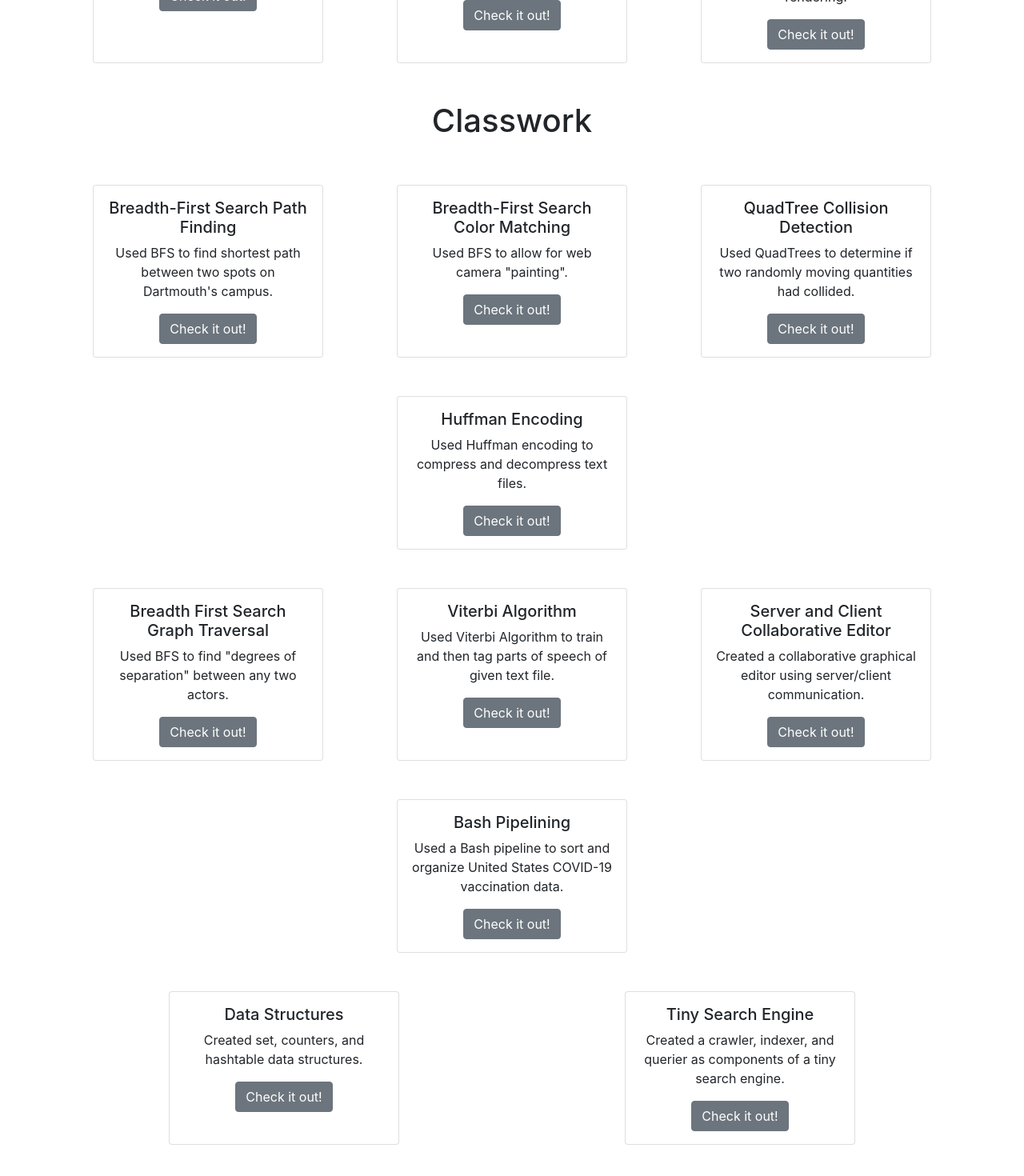
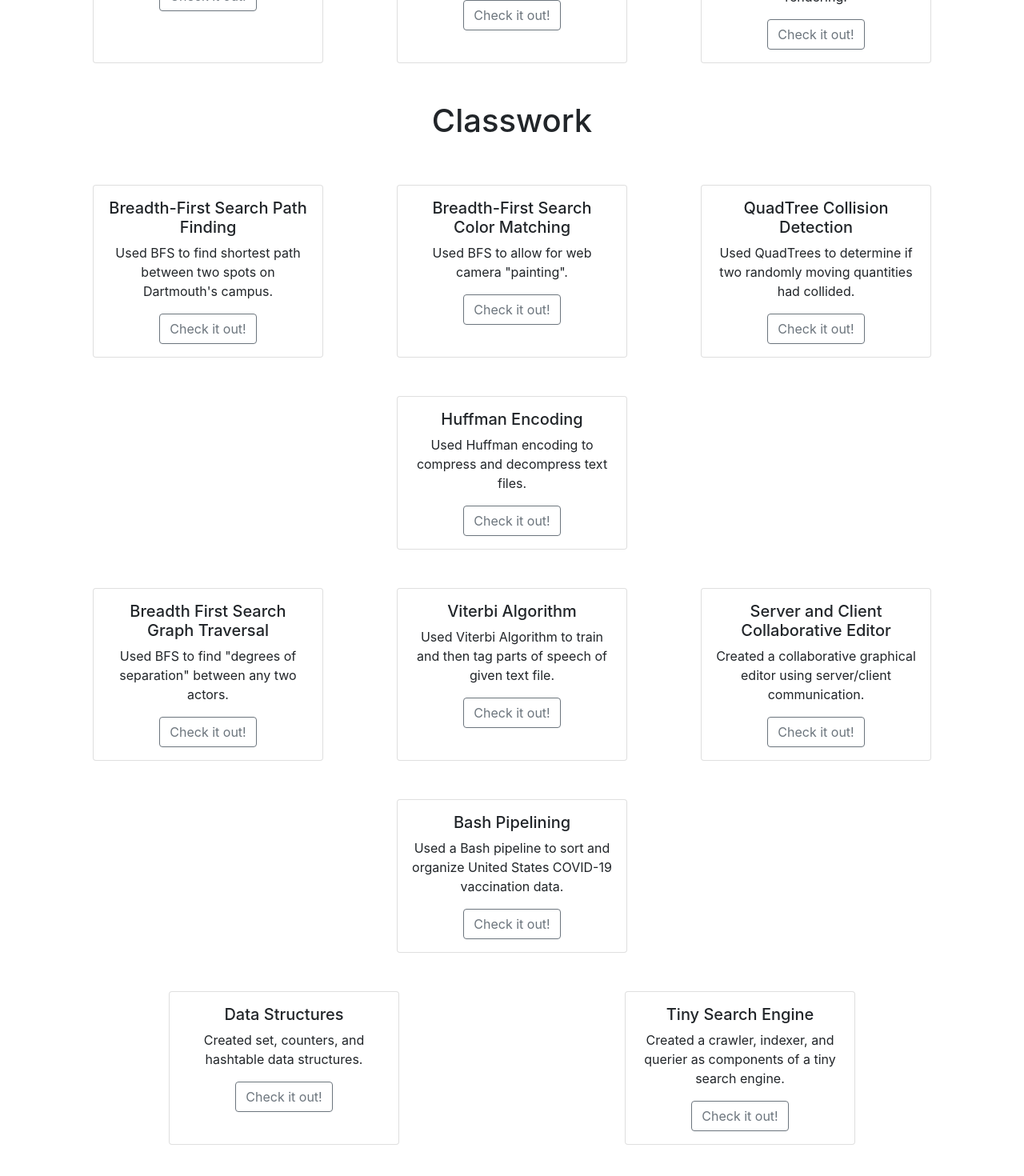
Before and after one commit to tfenaroli/my_website, a React (Create React App) app: page /work in a window 1280 px wide. Shown: the part 536-2006 px from the top of the page at 80% size. Built offline with nearby package versions, Linux system fonts and the light colour scheme.

Commit message:
added outline to buttons

```diff
--- a/src/pages/home.jsx
+++ b/src/pages/home.jsx
@@ -34,7 +34,7 @@ const Home = () => {
                         <Card.Body>
                             <Button
                                 href="https://www.linkedin.com/in/thomas-fenaroli-9066421ab/"
-                                variant="secondary"
+                                variant="outline-secondary"
                                 target="_blank"
                             >
                                 LinkedIn
@@ -48,7 +48,7 @@ const Home = () => {
                         <Card.Body>
                             <Button
                                 href="https://github.com/tfenaroli"
-                                variant="secondary"
+                                variant="outline-secondary"
                                 target="_blank"
                             >
                                 GitHub
@@ -62,7 +62,7 @@ const Home = () => {
                         <Card.Body>
                             <Button
                                 href={pdf}
-                                variant="secondary"
+                                variant="outline-secondary"
                                 target="_blank"
                             >
                                 Resume
--- a/src/pages/work.jsx
+++ b/src/pages/work.jsx
@@ -24,7 +24,7 @@ const Work = () => {
                             </Card.Text>
                             <Button
                                 href="https://github.com/tfenaroli/Balloon-Popper"
-                                variant="secondary"
+                                variant="outline-secondary"
                                 target="_blank"
                             >
                                 Check it out!
@@ -43,7 +43,7 @@ const Work = () => {
                             </Card.Text>
                             <Button
                                 href="https://github.com/tfenaroli/dartmouthphotographers.com"
-                                variant="secondary"
+                                variant="outline-secondary"
                                 target="_blank"
                             >
                                 Check it out!
@@ -63,7 +63,7 @@ const Work = () => {
                             </Card.Text>
                             <Button
                                 href="https://gist.github.com/tfenaroli/0b08f9dcae8d40c567a6fecb30933d81"
-                                variant="secondary"
+                                variant="outline-secondary"
                                 target="_blank"
                             >
                                 Check it out!
@@ -90,7 +90,7 @@ const Work = () => {
                             </Card.Text>
                             <Button
                                 href="https://github.com/tfenaroli/dartmouth-cs1/tree/main/Lab%204"
-                                variant="secondary"
+                                variant="outline-secondary"
                                 target="_blank"
                             >
                                 Check it out!
@@ -109,7 +109,7 @@ const Work = () => {
                             </Card.Text>
                             <Button
                                 href="https://github.com/tfenaroli/dartmouth-cs10/tree/main/PS1"
-                                variant="secondary"
+                                variant="outline-secondary"
                                 target="_blank"
                             >
                                 Check it out!
@@ -129,7 +129,7 @@ const Work = () => {
                             </Card.Text>
                             <Button
                                 href="https://github.com/tfenaroli/dartmouth-cs10/tree/main/PS2"
-                                variant="secondary"
+                                variant="outline-secondary"
                                 target="_blank"
                             >
                                 Check it out!
@@ -147,7 +147,7 @@ const Work = () => {
                             </Card.Text>
                             <Button
                                 href="https://github.com/tfenaroli/dartmouth-cs10/tree/main/PS3"
-                                variant="secondary"
+                                variant="outline-secondary"
                                 target="_blank"
                             >
                                 Check it out!
@@ -169,7 +169,7 @@ const Work = () => {
                             </Card.Text>
                             <Button
                                 href="https://github.com/tfenaroli/dartmouth-cs10/tree/main/PS4"
-                                variant="secondary"
+                                variant="outline-secondary"
                                 target="_blank"
                             >
                                 Check it out!
@@ -187,7 +187,7 @@ const Work = () => {
                             </Card.Text>
                             <Button
                                 href="https://github.com/tfenaroli/dartmouth-cs10/tree/main/PS5"
-                                variant="secondary"
+                                variant="outline-secondary"
                                 target="_blank"
                             >
                                 Check it out!
@@ -207,7 +207,7 @@ const Work = () => {
                             </Card.Text>
                             <Button
                                 href="https://github.com/tfenaroli/dartmouth-cs10/tree/main/PS6"
-                                variant="secondary"
+                                variant="outline-secondary"
                                 target="_blank"
                             >
                                 Check it out!
@@ -225,7 +225,7 @@ const Work = () => {
                             </Card.Text>
                             <Button
                                 href="https://github.com/tfenaroli/dartmouth-cs50/tree/main/lab1-tfenaroli"
-                                variant="secondary"
+                                variant="outline-secondary"
                                 target="_blank"
                             >
                                 Check it out!
@@ -245,7 +245,7 @@ const Work = () => {
                             </Card.Text>
                             <Button
                                 href="https://github.com/tfenaroli/dartmouth-cs50/tree/main/lab3-tfenaroli"
-                                variant="secondary"
+                                variant="outline-secondary"
                                 target="_blank"
                             >
                                 Check it out!
@@ -263,7 +263,7 @@ const Work = () => {
                             </Card.Text>
                             <Button
                                 href="https://github.com/tfenaroli/dartmouth-cs50/tree/main/tse-tfenaroli"
-                                variant="secondary"
+                                variant="outline-secondary"
                                 target="_blank"
                             >
                                 Check it out!
```
